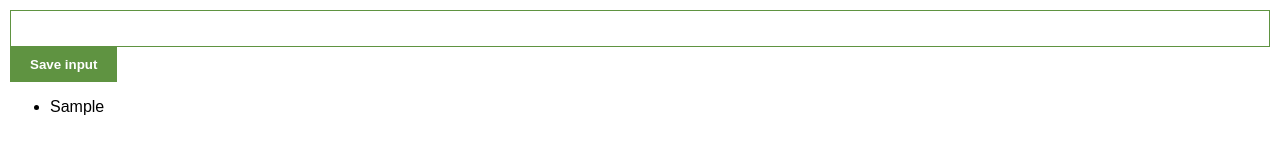
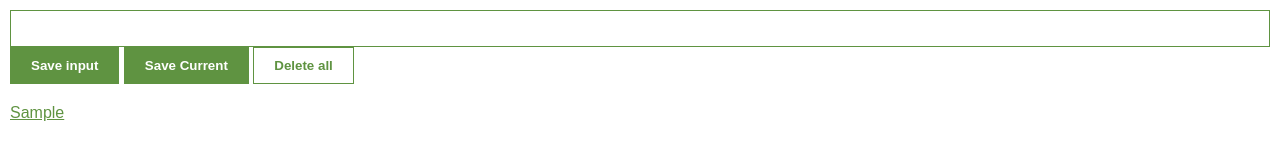
Before and after one commit to PR713/mini-projects, a browser extension: page index.html in a window 1280 px wide. Both pictures are taken after typing "Sample" into the empty fields and a click on the button "Save input". Drawn offline with Linux system fonts and the light colour scheme.

Commit message:
Ukończony, to do http/s oraz delete buttons <li>

```diff
--- a/index.css
+++ b/index.css
@@ -3,7 +3,9 @@
     margin: 0;
     padding: 10px;
     font-family: Arial, sans-serif;
+    min-width: 400px;
 }
+
 
 input {
     width: 100%;
@@ -12,11 +14,34 @@
     border: 1px solid #5f9341;
 }
 
+
 button {
     padding: 10px 20px;
     background-color: #5f9341;
     color: white;
     font-weight: bold;
     cursor: pointer;
-    border: none;
+    border: 1px solid #5f9341;
 }
+
+#delete-btn {
+    background-color: white;
+    color: #5f9341;
+}
+
+
+ul {
+    margin-top: 20px;
+    list-style-type: none;
+    padding-left: 0;
+}
+
+
+li {
+    margin-top: 5px;
+}
+
+
+a {
+    color: #5f9341;
+}
--- a/index.html
+++ b/index.html
@@ -8,6 +8,8 @@
 <body>
     <input type="text" id="input-el">
     <button id="input-btn">Save input</button>
+    <button id="tab-btn">Save Current</button>
+    <button id="delete-btn">Delete all</button>
     <ul id="ul-el">
     </ul>
     <script src="index.js"></script>
--- a/index.js
+++ b/index.js
@@ -1,18 +1,69 @@
 
 const inputBtn = document.getElementById('input-btn');
+const deleteBtn = document.getElementById('delete-btn');
+const tabBtn = document.getElementById('tab-btn');
 const inputEl = document.getElementById('input-el');
 const ulEl = document.getElementById('ul-el');
 let myLeads = [];
+renderLeads();
+
 
 function saveLead(){
     if (inputEl.value !== ''){
         myLeads.push(inputEl.value);
         inputEl.value = '';
+        localStorage.setItem('myLeads', JSON.stringify(myLeads));
+        //local storage can only store strings
     }
-    ulEl.innerHTML = '';
-    for (let i = 0; i < myLeads.length; i++){
-        ulEl.innerHTML += "<li>" + myLeads[i] + "</li>"
-    }
+    renderLeads();
 }
 
-inputBtn.addEventListener('click', saveLead);
+
+function deleteLead(){
+    myLeads = [];
+    localStorage.clear();
+    renderLeads();
+}
+
+function saveTab(){
+    chrome.tabs.query({active: true, currentWindow: true}, function(tabs){
+        myLeads.push(tabs[0].url);
+        localStorage.setItem('myLeads', JSON.stringify(myLeads));
+        renderLeads();
+    });
+}
+
+
+function renderLeads(){
+    let listItems = "";
+    myLeads = JSON.parse(localStorage.getItem('myLeads'));
+    if (myLeads === null){
+        myLeads = [];
+    }
+
+    for (let i = 0; i < myLeads.length; i++){
+        //listItems += "<li>" + myLeads[i] + "</li>"   //or
+        // const li = document.createElement("li")
+        // li.textContent = myLeads[i];
+        // ulEl.append(li);
+
+
+        //or with link <a> tag
+        //listItems += "<li><a target='_blank' href='" + myLeads[i] + "'>" + myLeads[i] + "</a></li>"
+        //for eg    <li><a href=' https://www.google.com '>www.google.com   </a></li>
+
+        //or ` ` allows to write in multiple lines and allows to use ${} to insert variables
+        listItems += `
+            <li>
+                <a target='_blank' href='${myLeads[i]}'>
+                    ${myLeads[i]}
+                </a>
+            </li>
+        `
+    }
+    ulEl.innerHTML = listItems;
+}
+
+inputBtn.addEventListener('click', saveLead)
+deleteBtn.addEventListener('click', deleteLead)
+tabBtn.addEventListener('click', saveTab)
```
Also changed, not shown: icon.png (added), manifest.json (added).
